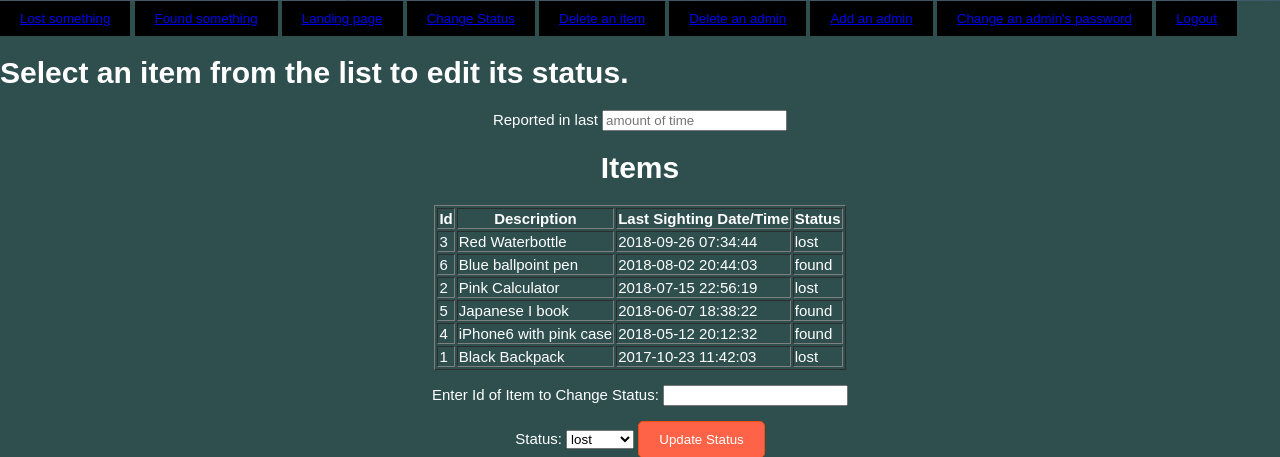
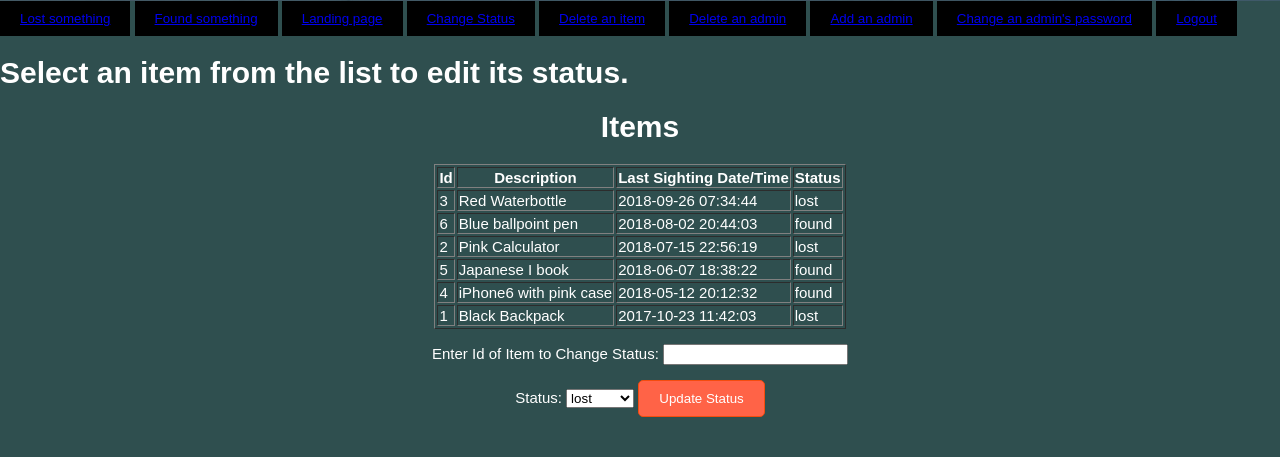
Before and after one commit to melissachodziutko/limbo, a PHP site: page /AdminChangeStatusLIMBO.php in a window 1280 px wide. Shown: the part 399-856 px from the top of the page. After the commit the page ends 816 px from the top, so only its background shows below. Run offline with PHP 8.4, Linux system fonts and the light colour scheme; data comes from the database, SQL or seed files in the repository.

Commit message:
Add files via upload

```diff
--- a/AdminChangeStatusLIMBO.php
+++ b/AdminChangeStatusLIMBO.php
@@ -76,7 +76,7 @@ input[type=submit]:hover {
         <center>
 		<form action='#'>
 		<p>
-			Reported in last
+			<!--Reported in last
 			<label for="timeList">
 			<input type="text" id="timeList" placeholder="amount of time" list="searchTime">
 			<datalist id="searchTime">
@@ -85,7 +85,7 @@ input[type=submit]:hover {
 				<option value= "month" id="searchTime3">
 				<option value= "year" id="searchTime4">
 				<option value= "2 years" id="searchTime5">
-			</datalist>
+			</datalist>-->
 		</p>
 		</form>
 		<!-- Put table here -->
```
